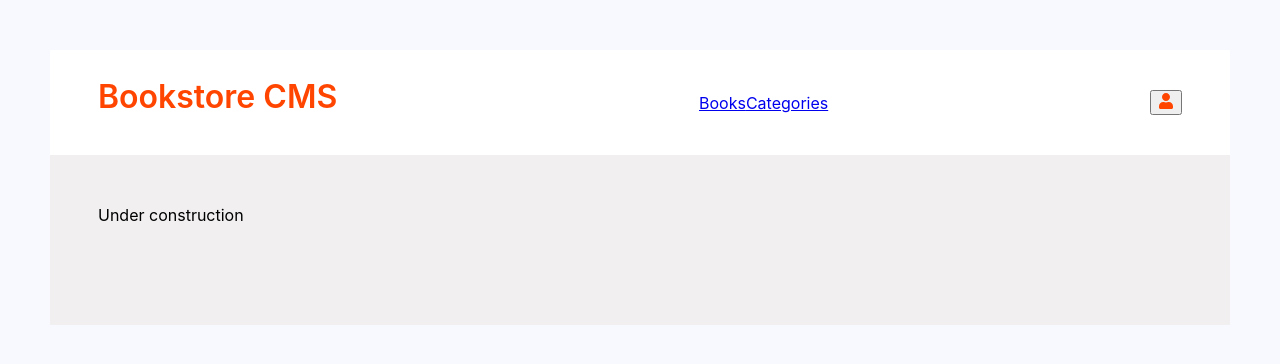
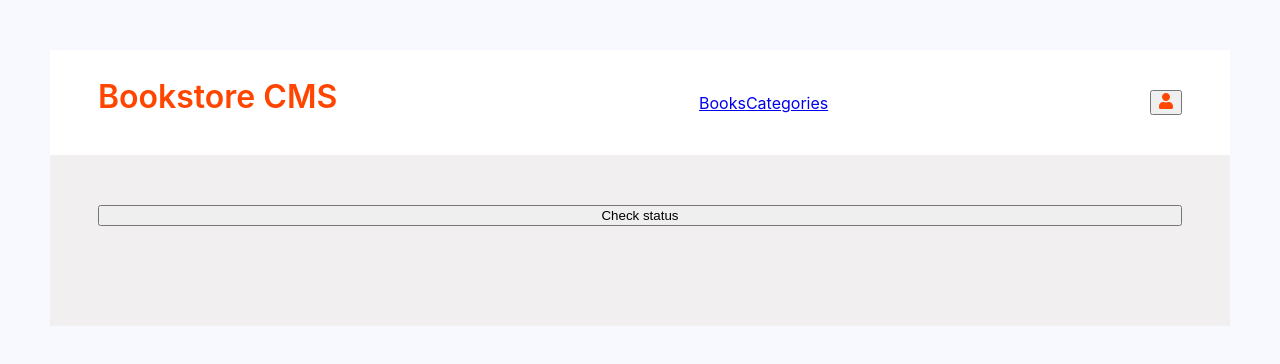
Before and after one commit to developertariq/bookstore, a React (Create React App) app: page /Categories in a window 1280 px wide. Shown: the top 364 px of the page. Built offline with nearby package versions, Linux system fonts and the light colour scheme.

Commit message:
Add check status button categories page

```diff
--- a/src/pages/Categories.js
+++ b/src/pages/Categories.js
@@ -2,7 +2,7 @@ import React from 'react';
 
 const Categories = () => (
   <div className="container">
-    Under construction
+    <button type="button">Check status</button>
   </div>
 );
 
```
